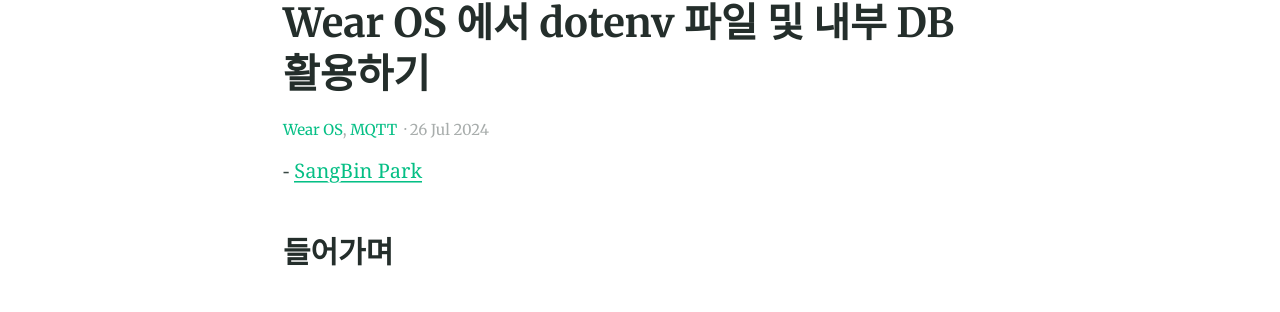
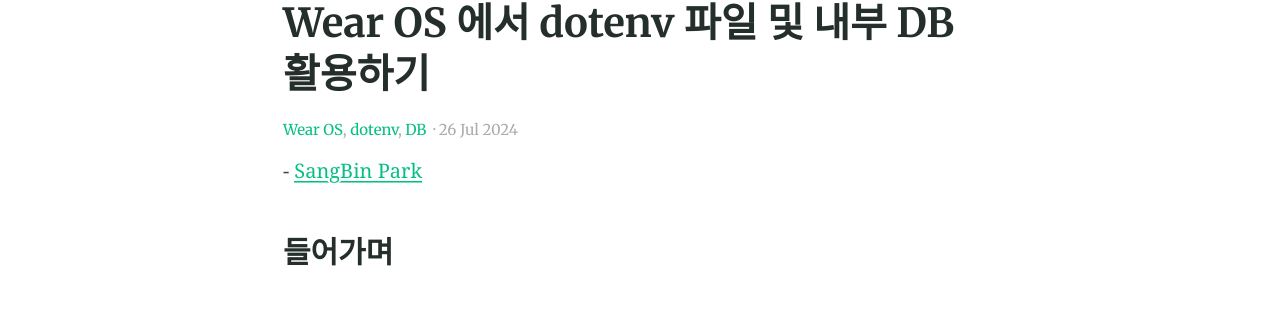
Before and after one commit to A-two-Z/A-two-Z.github.io, a Jekyll site: the page built from _posts/2024-07-26-WearOS-dotenv-DB.md, in a window 1280 px wide and 900 px high, scrolled down 307 px. Shown: the part 140-452 px from the top of the window. Built offline with Jekyll 4.4.1, drawn with Linux system fonts in a browser that asks for light colours.

Commit message:
fix: fix category of 2024-07-26-WearOS-dotenv-DB

```diff
--- a/_posts/2024-07-26-WearOS-dotenv-DB.md
+++ b/_posts/2024-07-26-WearOS-dotenv-DB.md
@@ -2,7 +2,8 @@
 title: Wear OS 에서 dotenv 파일 및 내부 DB 활용하기
 categories:
 - Wear OS
-- MQTT
+- dotenv
+- DB
 feature_text: "Wear OS 애플리케이션에 보안성과 안정성 보장!"
 feature_image: "https://picsum.photos/2560/600?image=872"
 author: NurungjiBurger
```
